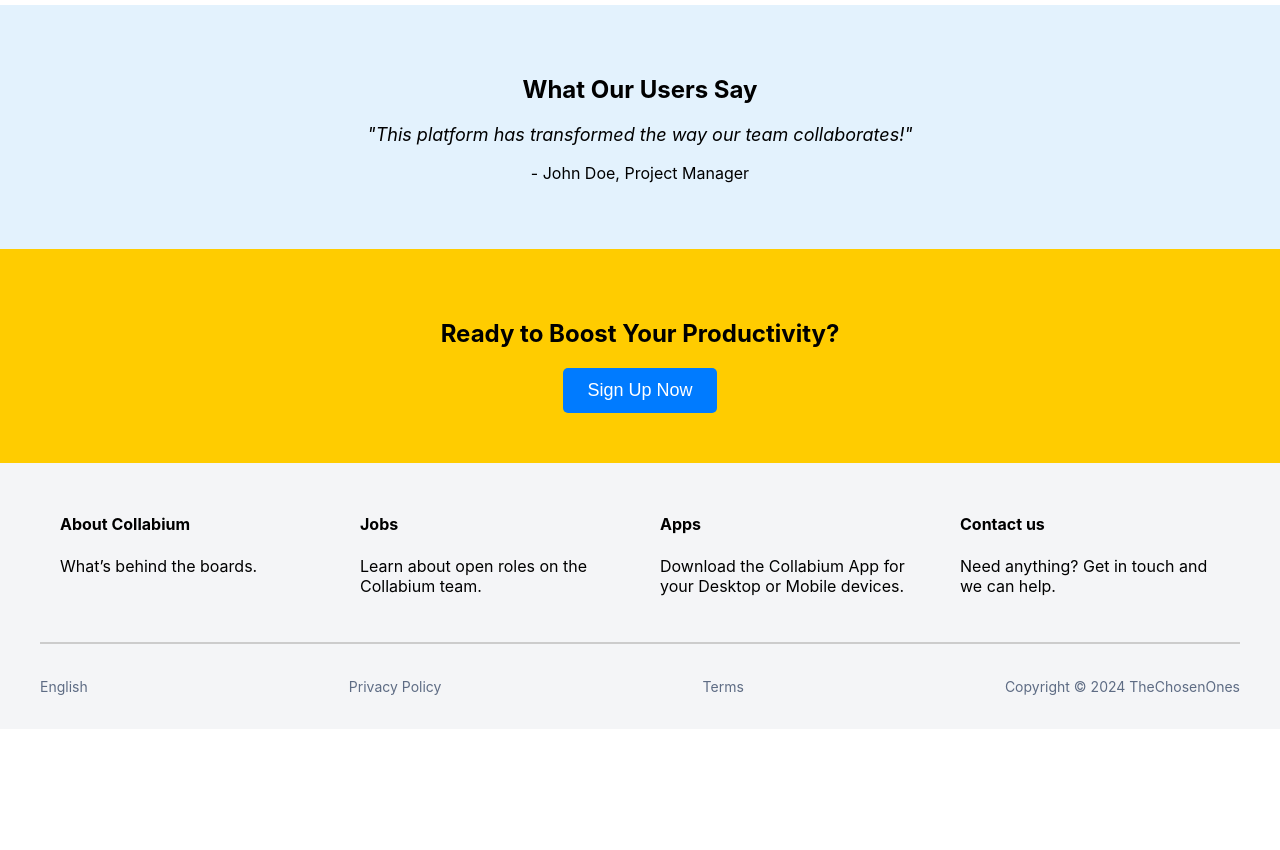
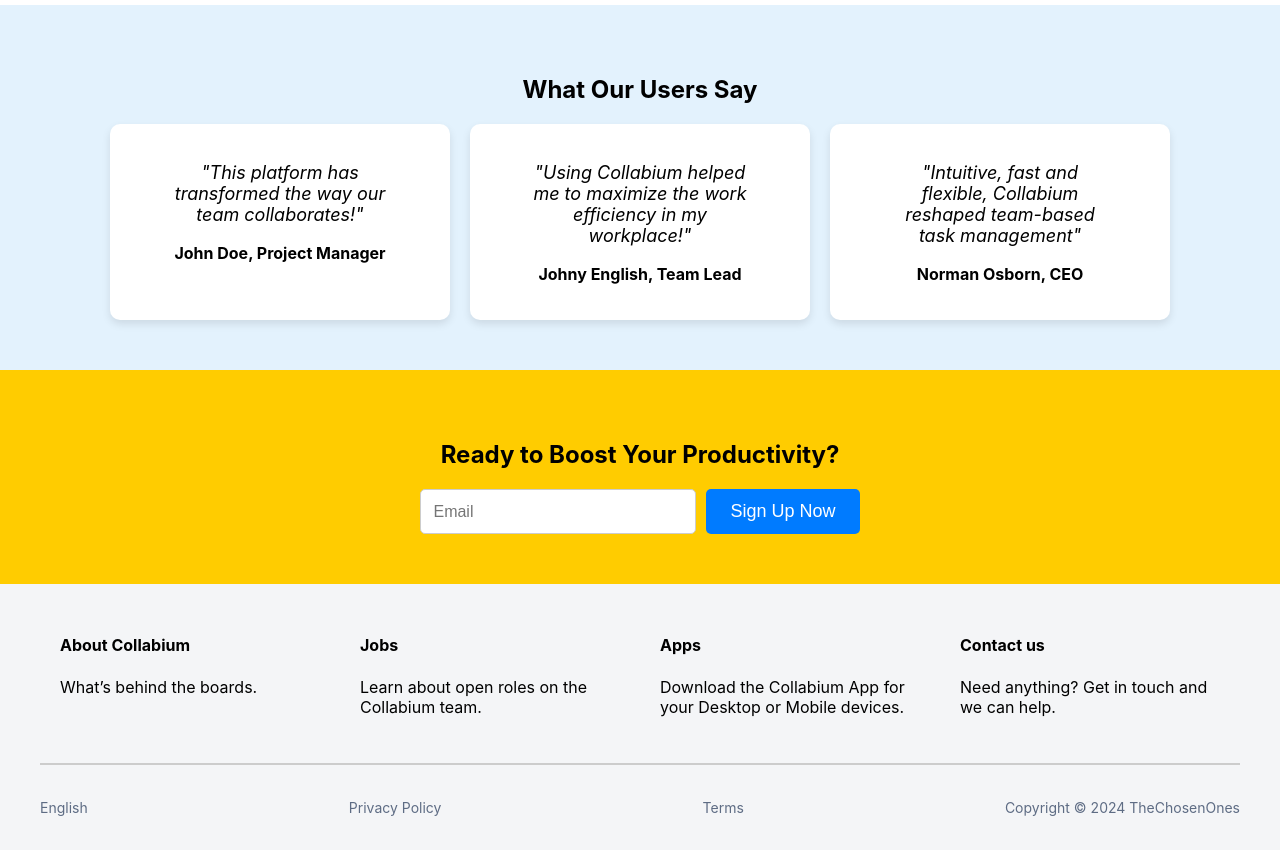
Before and after one commit to KianShirvani/TheChosenOnes, a React (Create React App) app in the folder frontend/: page / in a window 1280 px wide. Shown: the part 1020-1870 px from the top of the page. Before the commit the page ends 1749 px from the top, so only its background shows below. Built offline with nearby package versions, Linux system fonts and the light colour scheme.

Commit message:
Added email input container for CallToAction.js and added two more testimonials in Testimonials.js

```diff
--- a/frontend/src/components/CallToAction.js
+++ b/frontend/src/components/CallToAction.js
@@ -4,9 +4,12 @@ const CallToAction = () => {
   return (
     <section style={styles.container}>
       <h2>Ready to Boost Your Productivity?</h2>
-      <button style={styles.button} onClick={() => alert("Sign Up Now!")}>
+      <div style={styles.formContainer}>
+        <input type="email" placeholder="Email" style={styles.input} />
+        <button style={styles.button} onClick={() => alert("Sign Up Now!")}>
         Sign Up Now
       </button>
+      </div>
     </section>
   );
 };
@@ -26,6 +29,20 @@ const styles = {
     borderRadius: "5px",
     cursor: "pointer",
   },
+  formContainer: {
+    display: "flex",
+    justifyContent: "center",
+    gap: "10px", // Adds space between input and button
+    marginTop: "20px",
+  },
+  input: {
+    padding: "12px",
+    fontSize: "16px",
+    border: "1px solid #ccc",
+    borderRadius: "5px",
+    outline: "none",
+    width: "250px",
+  },
 };
 
 export default CallToAction;
--- a/frontend/src/components/Testimonials.js
+++ b/frontend/src/components/Testimonials.js
@@ -1,13 +1,26 @@
 import React from "react";
 
 const Testimonials = () => {
+
+const testimonials = [
+  {quote:"This platform has transformed the way our team collaborates!", author:"John Doe, Project Manager",},
+  {quote:"Using Collabium helped me to maximize the work efficiency in my workplace!", author:"Johny English, Team Lead",},
+  {quote:"Intuitive, fast and flexible, Collabium reshaped team-based task management", author:"Norman Osborn, CEO",}
+];
+
   return (
     <section style={styles.container}>
       <h2>What Our Users Say</h2>
-      <blockquote style={styles.quote}>
-        "This platform has transformed the way our team collaborates!"
-      </blockquote>
-      <p>- John Doe, Project Manager</p>
+     <div style={styles.testimonials}>
+      {
+        testimonials.map((testimonial, index) => (
+          <div key = {index} style={styles.testimonial}>
+            <blockquote style={styles.quote}>"{testimonial.quote}"</blockquote>
+            <p style={styles.author}>{testimonial.author}</p>
+          </div>
+        ))
+      }
+     </div>
     </section>
   );
 };
@@ -22,6 +35,24 @@ const styles = {
     fontStyle: "italic",
     fontSize: "18px",
   },
+  testimonials: {
+    display: "flex",
+    justifyContent: "center",
+    gap: "20px",
+    marginTop: "20px",
+    flexWrap: "wrap", // Allows wrapping if the screen is too small
+  },
+  testimonial: {
+    flex: "1",
+    maxWidth: "300px",
+    padding: "20px",
+    background: "white",
+    borderRadius: "10px",
+    boxShadow: "0 4px 8px rgba(0, 0, 0, 0.1)",
+  },
+  author: {
+    fontWeight: "bold",
+  },
 };
 
 export default Testimonials;
```
